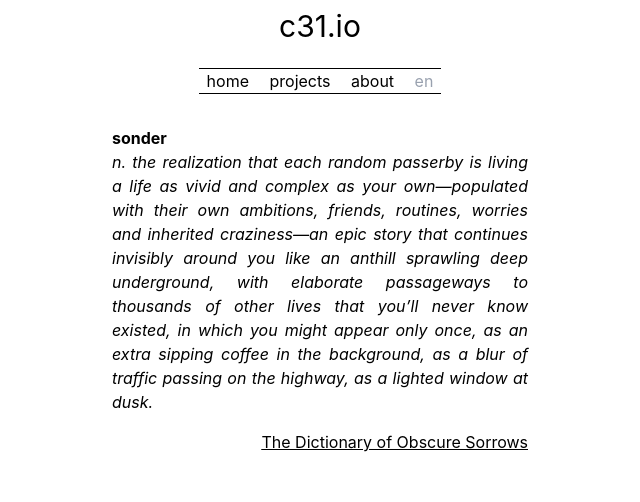
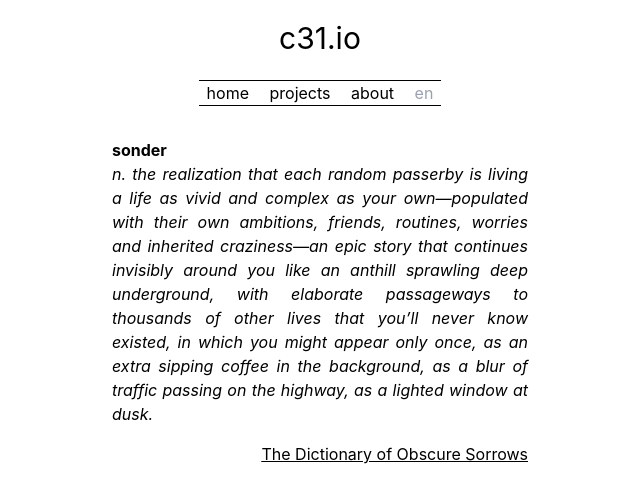
Before and after one commit to c31io/c31.io, a SvelteKit app: page / in a window 1280 px wide. Shown: the top 502 px of the page, without its empty margins (320-960 px from the left). Built offline with nearby package versions, Linux system fonts and the light colour scheme.

Commit message:
more top padding

```diff
--- a/src/routes/+layout.svelte
+++ b/src/routes/+layout.svelte
@@ -7,7 +7,7 @@
 <BoidsBackground />
 
 <div class="relative z-10">
-  <h1 class="text-3xl py-2 grid place-items-center select-none">c31.io</h1>
+  <h1 class="text-3xl py-2 pt-5 grid place-items-center select-none">c31.io</h1>
 
   <nav class="select-none grid place-items-center my-4">
     <div class="[&>*]:px-2 border-y">
```
